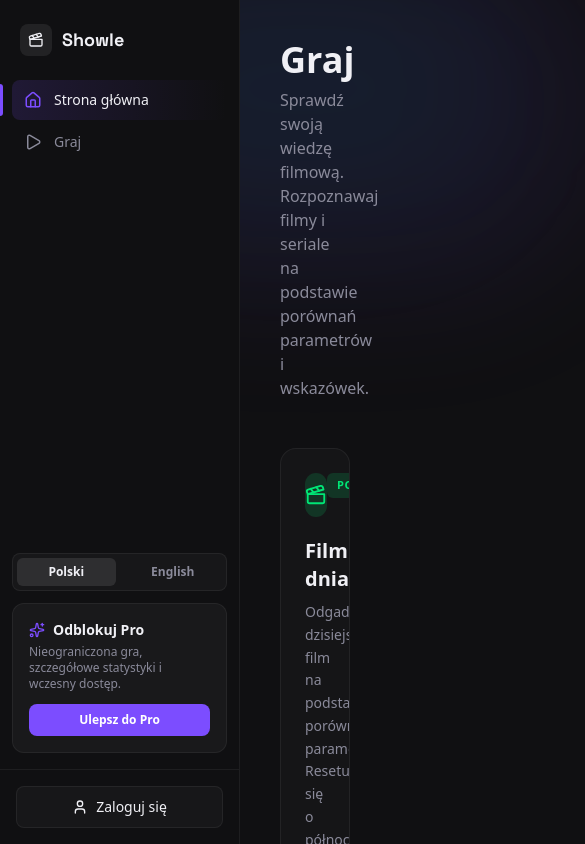
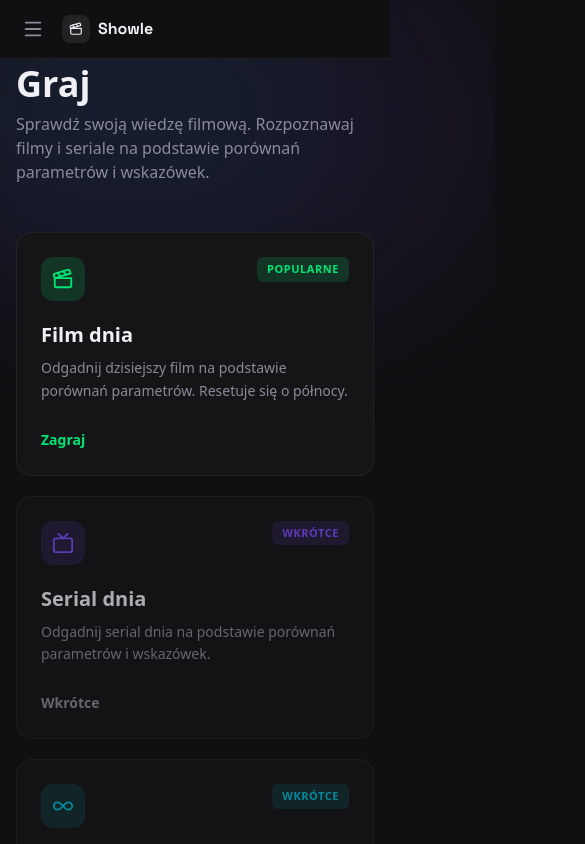
Before and after one commit to marwoz01/showle, a Next.js app: page / in a window 390 px wide. Shown: the top 844 px of the page, 585 px wide, since content can reach past the window. Built offline with nearby package versions, Linux system fonts and the light colour scheme.

Commit message:
feat(ui): add responsive mobile layout with collapsible sidebar

```diff
--- a/src/app/layout.tsx
+++ b/src/app/layout.tsx
@@ -35,7 +35,7 @@ export default function RootLayout({
       >
         <I18nProvider>
           <Sidebar />
-          <main className="ml-60 min-h-screen bg-linear-to-b from-background via-background to-[#0a0a18] p-10">{children}</main>
+          <main className="min-h-screen bg-linear-to-b from-background via-background to-[#0a0a18] p-4 pt-16 lg:ml-60 lg:p-10 lg:pt-10">{children}</main>
         </I18nProvider>
       </body>
     </html>
--- a/src/app/play/movie/page.tsx
+++ b/src/app/play/movie/page.tsx
@@ -75,7 +75,7 @@ function GameView({ dailyAnswer }: { dailyAnswer: MediaDetails }) {
   return (
     <div className="space-y-8">
       {/* Header */}
-      <div className="flex items-center justify-between">
+      <div className="space-y-4">
         <div className="flex items-center gap-4">
           <Link
             href="/"
--- a/src/components/layout/Sidebar.tsx
+++ b/src/components/layout/Sidebar.tsx
@@ -1,5 +1,6 @@
 "use client";
 
+import { useState, useEffect } from "react";
 import Link from "next/link";
 import { usePathname } from "next/navigation";
 import { useTranslation, Locale } from "@/i18n";
@@ -9,6 +10,8 @@ import {
   Play,
   Sparkles,
   User,
+  Menu,
+  X,
 } from "lucide-react";
 
 interface NavItem {
@@ -25,6 +28,26 @@ const NAV_ITEMS: NavItem[] = [
 export default function Sidebar() {
   const pathname = usePathname();
   const { t, locale, setLocale } = useTranslation();
+  const [open, setOpen] = useState(false);
+  const [prevPathname, setPrevPathname] = useState(pathname);
+
+  // Close sidebar on route change
+  if (pathname !== prevPathname) {
+    setPrevPathname(pathname);
+    setOpen(false);
+  }
+
+  // Lock body scroll when mobile sidebar is open
+  useEffect(() => {
+    if (open) {
+      document.body.style.overflow = "hidden";
+    } else {
+      document.body.style.overflow = "";
+    }
+    return () => {
+      document.body.style.overflow = "";
+    };
+  }, [open]);
 
   const isActive = (href: string) => {
     if (href === "/") return pathname === "/";
@@ -33,16 +56,25 @@ export default function Sidebar() {
 
   const navLabel = (key: string) => t.nav[key as keyof typeof t.nav] || key;
 
-  return (
-    <aside className="fixed left-0 top-0 z-40 flex h-screen w-60 flex-col border-r border-white/6 bg-background">
+  const sidebarContent = (
+    <>
       {/* Logo */}
-      <div className="flex items-center gap-2.5 px-5 py-6">
+      <div className="flex items-center justify-between px-5 py-6">
+        <div className="flex items-center gap-2.5">
           <div className="flex h-8 w-8 items-center justify-center rounded-lg bg-white/8">
             <Clapperboard size={16} />
           </div>
           <span className="font-display text-lg font-bold text-foreground">
             Showle
           </span>
+        </div>
+        {/* Close button — mobile only */}
+        <button
+          onClick={() => setOpen(false)}
+          className="rounded-lg p-1.5 text-muted transition-colors hover:bg-white/4 hover:text-foreground lg:hidden"
+        >
+          <X size={20} />
+        </button>
       </div>
 
       {/* Main nav */}
@@ -117,6 +149,45 @@ export default function Sidebar() {
           {t.nav.login}
         </button>
       </div>
+    </>
+  );
+
+  return (
+    <>
+      {/* Mobile top bar */}
+      <div className="fixed left-0 right-0 top-0 z-50 flex items-center gap-3 border-b border-white/6 bg-background px-4 py-3 lg:hidden">
+        <button
+          onClick={() => setOpen(true)}
+          className="rounded-lg p-1.5 text-muted transition-colors hover:bg-white/4 hover:text-foreground"
+        >
+          <Menu size={22} />
+        </button>
+        <div className="flex items-center gap-2">
+          <div className="flex h-7 w-7 items-center justify-center rounded-lg bg-white/8">
+            <Clapperboard size={14} />
+          </div>
+          <span className="font-display text-base font-bold text-foreground">
+            Showle
+          </span>
+        </div>
+      </div>
+
+      {/* Mobile overlay */}
+      {open && (
+        <div
+          className="fixed inset-0 z-50 bg-black/60 lg:hidden"
+          onClick={() => setOpen(false)}
+        />
+      )}
+
+      {/* Sidebar — desktop: always visible, mobile: slide in */}
+      <aside
+        className={`fixed left-0 top-0 z-50 flex h-screen w-72 max-w-[85vw] flex-col border-r border-white/6 bg-background transition-transform duration-300 ease-in-out lg:w-60 lg:max-w-none lg:translate-x-0 ${
+          open ? "translate-x-0" : "-translate-x-full lg:translate-x-0"
+        }`}
+      >
+        {sidebarContent}
       </aside>
+    </>
   );
 }
```
Lines whose indentation alone changed are shown as unchanged.
